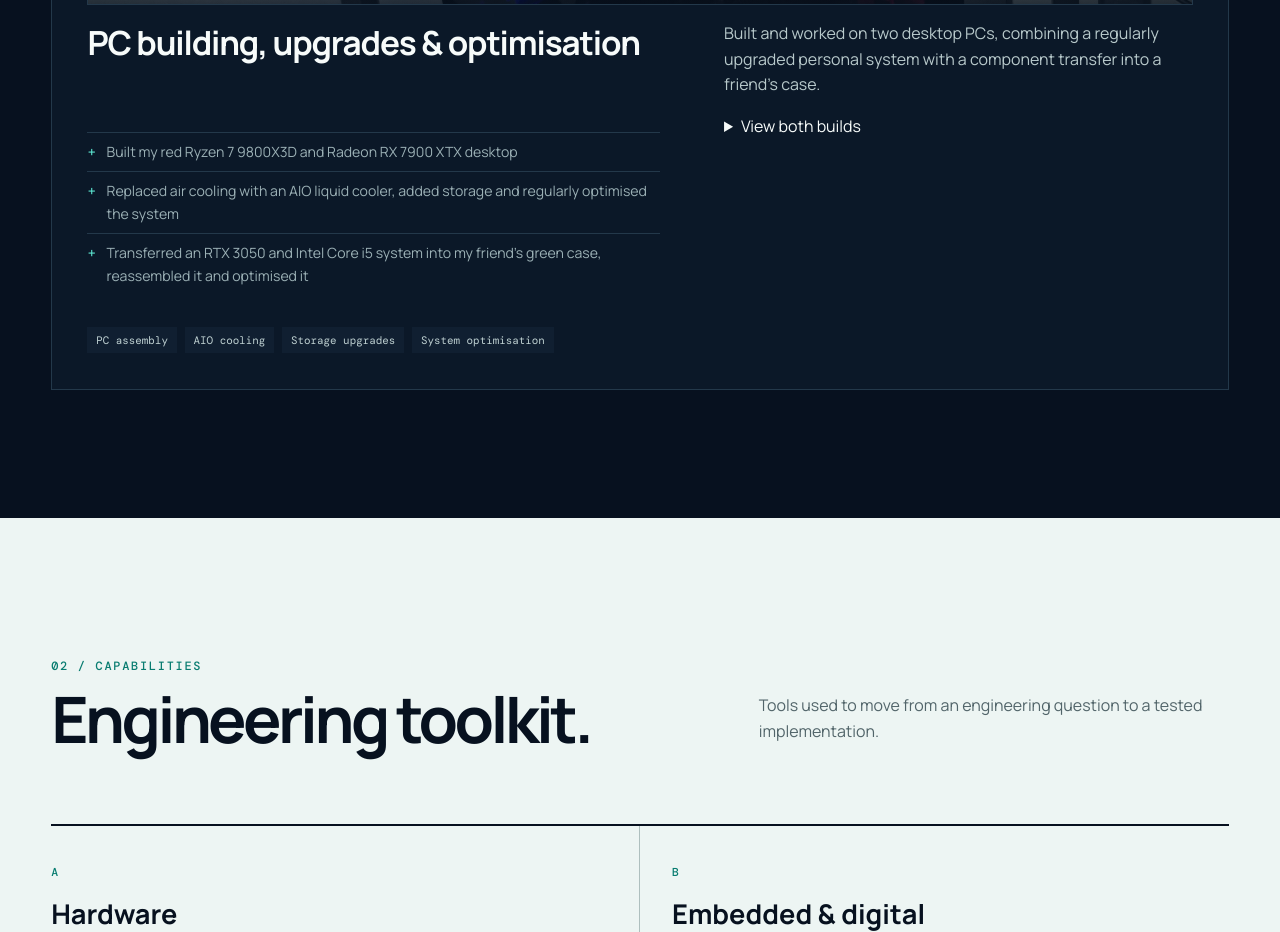
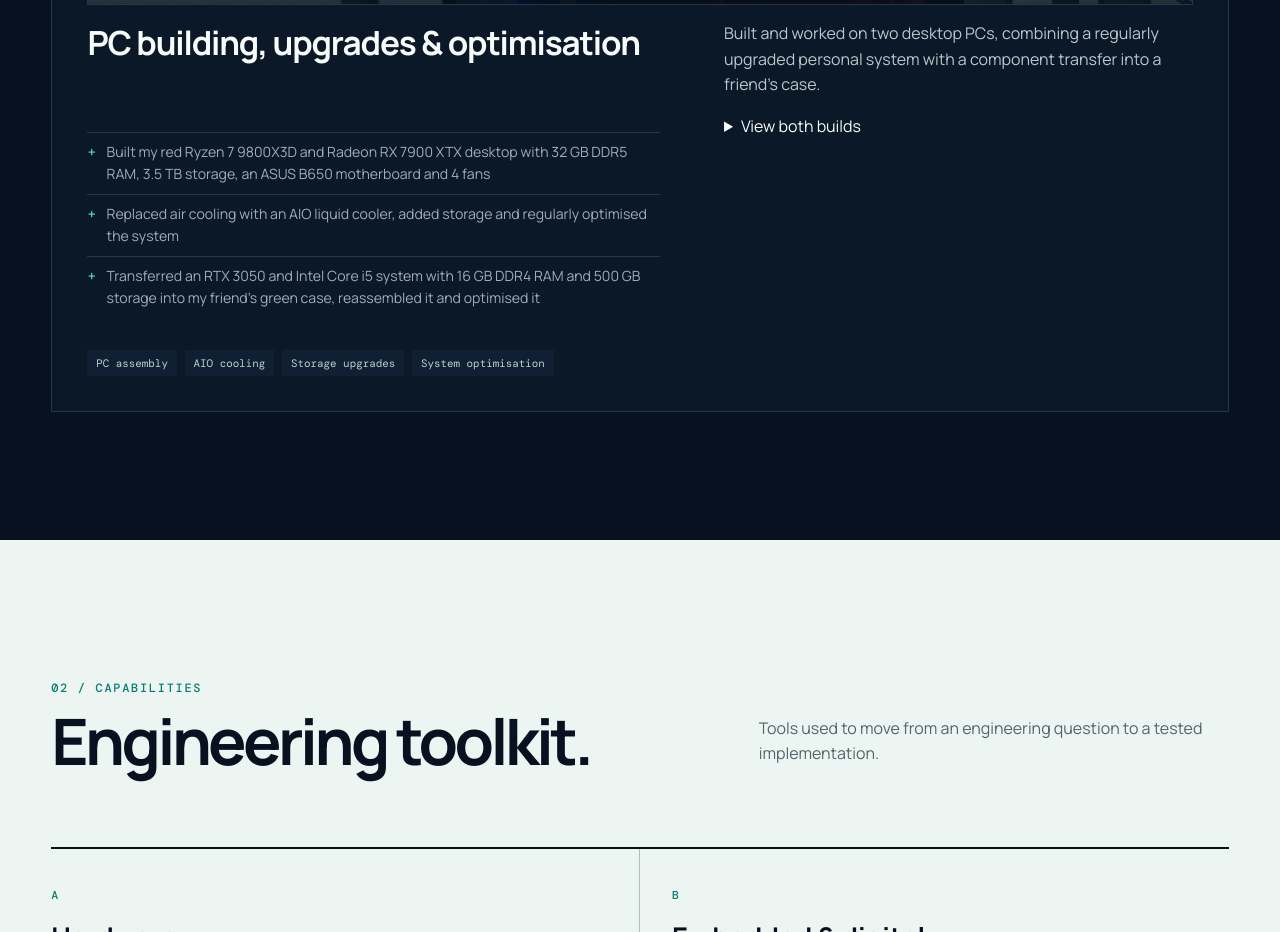
Before and after one commit to mohammadzaid28072005/electronic-engineering-portfolio, a plain HTML site: page website/index.html in a window 1280 px wide. Shown: the part 5280-6212 px from the top of the page. Drawn offline with nearby package versions, Linux system fonts and the light colour scheme.

Commit message:
Add memory, storage, motherboard and fan specifications to PC builds

```diff
--- a/website/index.html
+++ b/website/index.html
@@ -199,9 +199,9 @@
           <h3>PC building, upgrades &amp; optimisation</h3>
           <p>Built and worked on two desktop PCs, combining a regularly upgraded personal system with a component transfer into a friend's case.</p>
           <ul class="outcomes">
-            <li>Built my red Ryzen 7 9800X3D and Radeon RX 7900 XTX desktop</li>
+            <li>Built my red Ryzen 7 9800X3D and Radeon RX 7900 XTX desktop with 32 GB DDR5 RAM, 3.5 TB storage, an ASUS B650 motherboard and 4 fans</li>
             <li>Replaced air cooling with an AIO liquid cooler, added storage and regularly optimised the system</li>
-            <li>Transferred an RTX 3050 and Intel Core i5 system into my friend's green case, reassembled it and optimised it</li>
+            <li>Transferred an RTX 3050 and Intel Core i5 system with 16 GB DDR4 RAM and 500 GB storage into my friend's green case, reassembled it and optimised it</li>
           </ul>
           <details><summary>View both builds</summary>
             <figure class="project-evidence"><img src="assets/pc-red-front.jpg" alt="Front view of the red desktop build" loading="lazy"><figcaption>Red build · front view</figcaption></figure>
```
Also changed, not shown: 2 other files.
